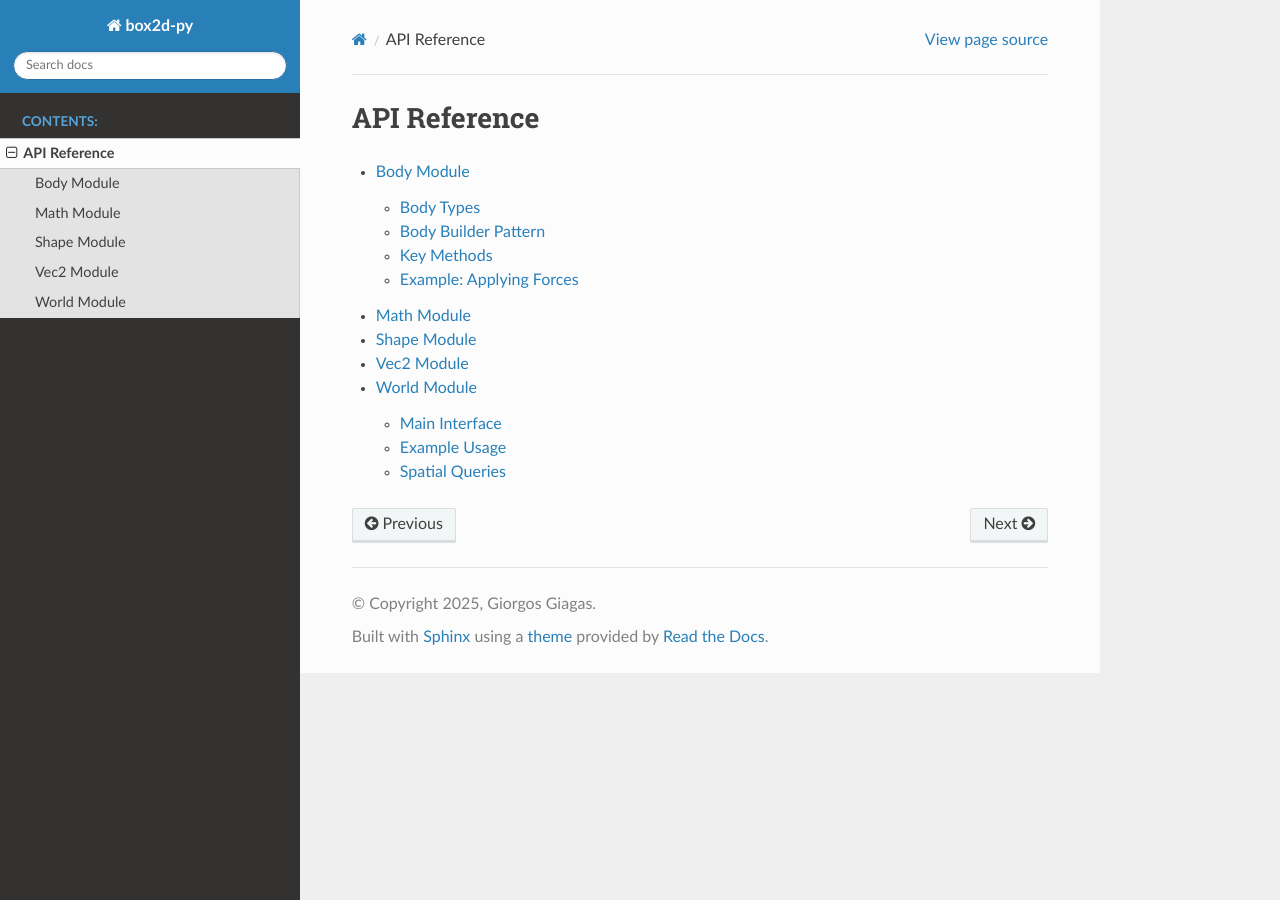
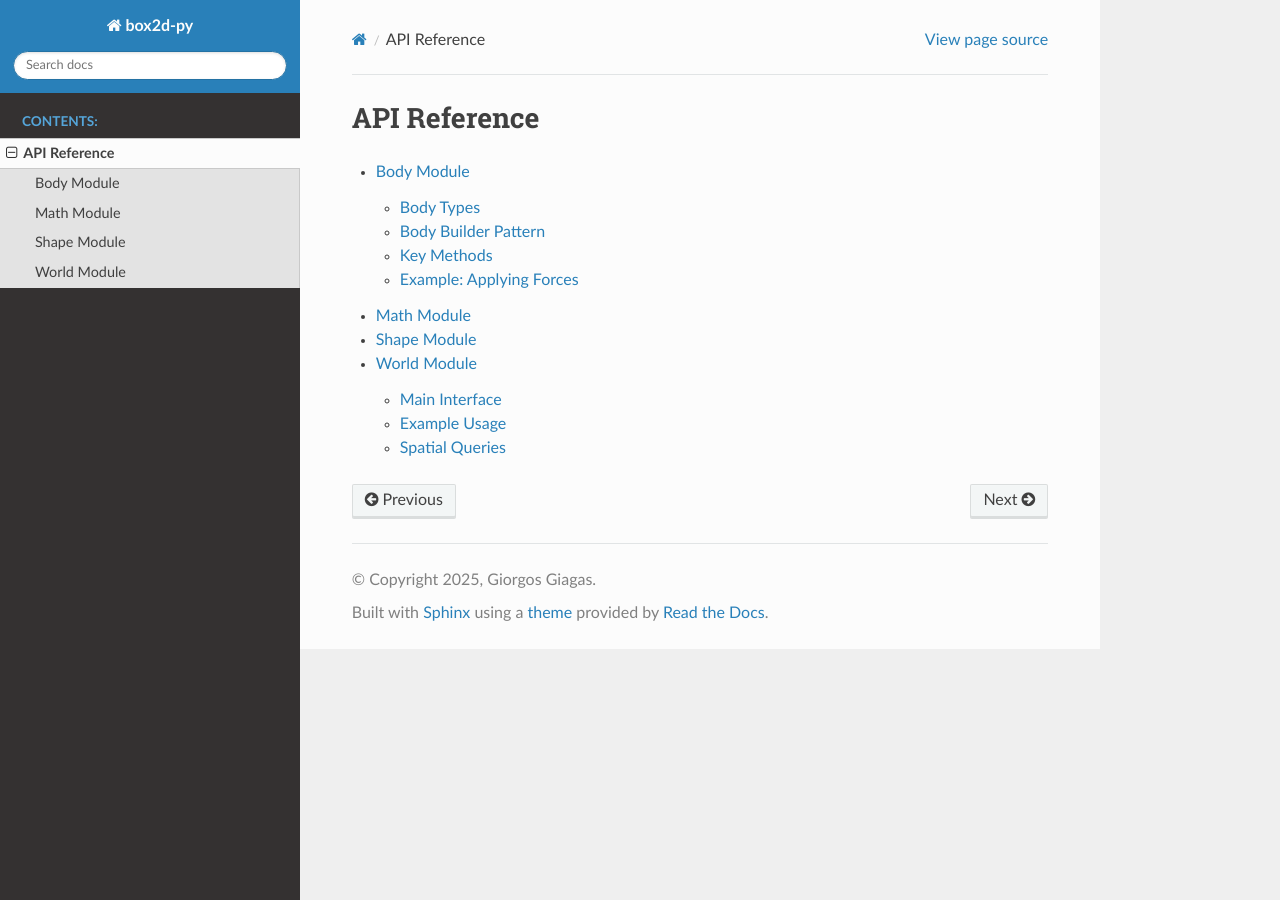
Before and after one commit to giorgosg/box2d-py, a Sphinx documentation site: the page built from docs/source/api/api.rst, in a window 1280 px wide. Built offline with Sphinx 7.4.7 and the Read the Docs theme 3.1.0, drawn with Linux system fonts in a browser that asks for light colours.

Commit message:
fixed docfiles for latest changes

```diff
--- a/docs/source/api/math.rst
+++ b/docs/source/api/math.rst
@@ -2,4 +2,4 @@
 ===========
 
 .. automodule:: box2d.math
-   :members: Rot, Transform, AABB
+   :members: Vec2, Rot, Transform, AABB, Mat22
--- a/docs/source/api/vec2.rst
+++ /dev/null
@@ -1,5 +0,0 @@
-Vec2 Module
-===========
-
-.. automodule:: box2d.vec2
-   :members: Vec2
```
